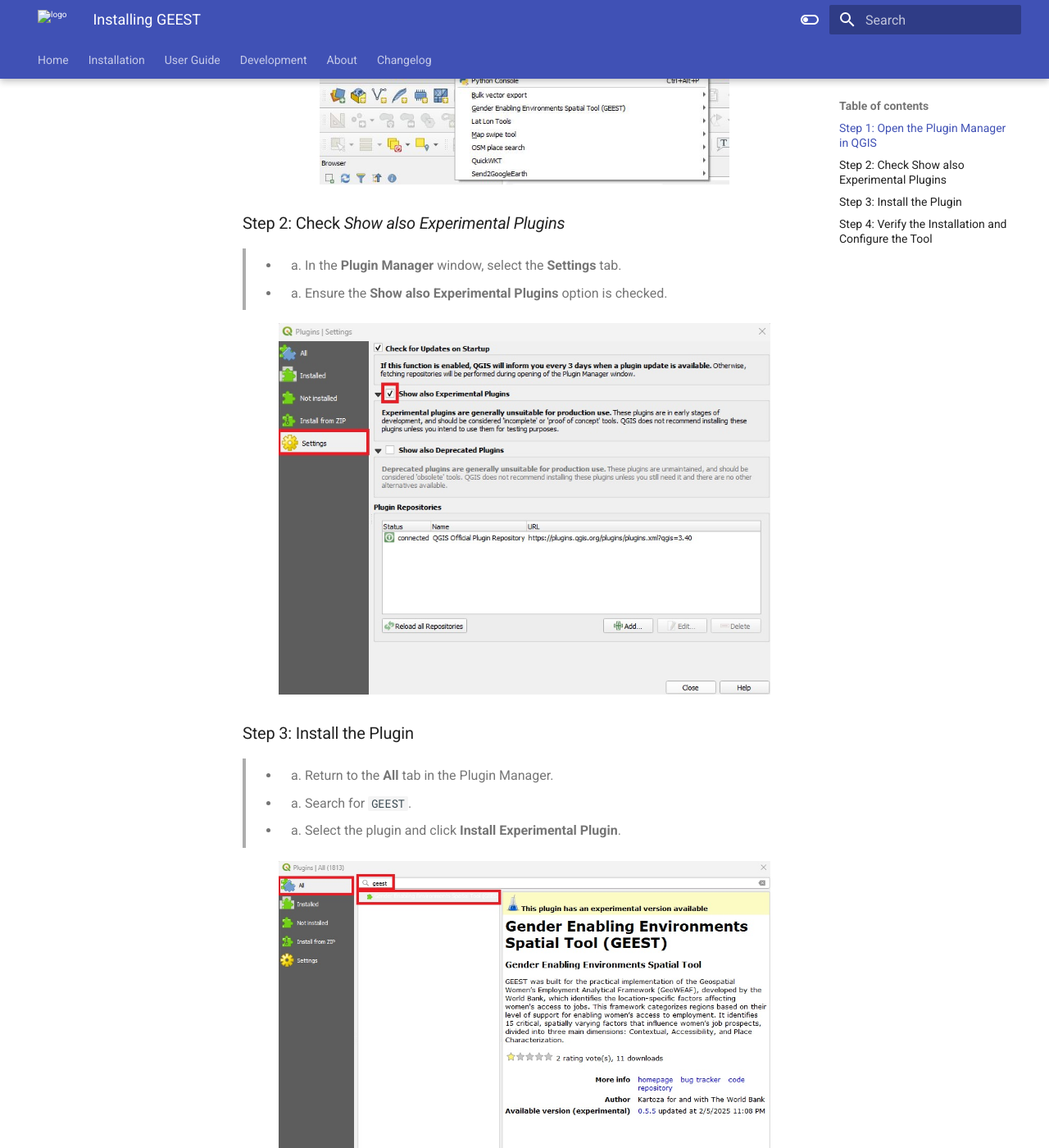
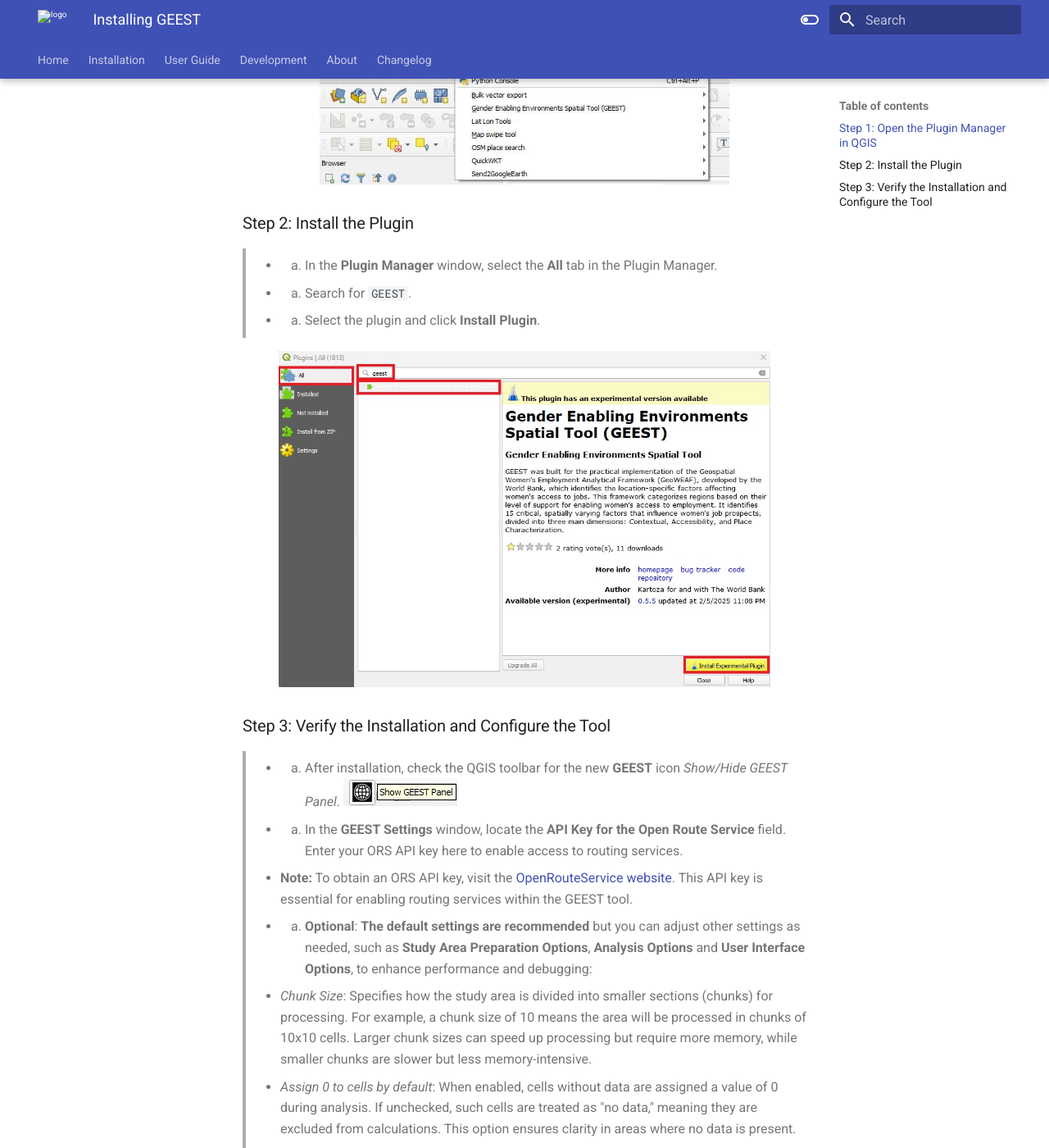
Before and after one commit to worldbank/GEEST, an MkDocs documentation site: the page built from docs/userguide/install.md, in a window 1280 px wide and 1400 px high, scrolled down 381 px. Shown: the whole window at 82% size. Built offline with MkDocs 1.6.1 and Material for MkDocs 9.7.7, drawn with Linux system fonts in a browser that asks for light colours; some of the changed text lies outside the part shown.

Commit message:
Update install.md

```diff
--- a/docs/userguide/install.md
+++ b/docs/userguide/install.md
@@ -11,26 +11,17 @@
   <img src="https://raw.githubusercontent.com/worldbank/GEEST/main/docs/images/new%20images/plugins.JPG" alt="QGIS Plugin Setup" width="500" style="display: block; margin-left: auto; margin-right: auto;" title="Click to enlarge">
 </a>
 
-### Step 2: Check *Show also Experimental Plugins*
+### Step 2: Install the Plugin
 
-> - 1. In the **Plugin Manager** window, select the **Settings** tab.
-> - 2. Ensure the **Show also Experimental Plugins** option is checked.
-
-<a href="https://raw.githubusercontent.com/worldbank/GEEST/main/docs/images/new%20images/plugins%20settings.jpg" target="_blank">
-  <img src="https://raw.githubusercontent.com/worldbank/GEEST/main/docs/images/new%20images/plugins%20settings.jpg" alt="QGIS Plugin Settings" width="600" style="display: block; margin-left: auto; margin-right: auto;" title="Click to enlarge">
-</a>
-
-### Step 3: Install the Plugin
-
-> - 1. Return to the **All** tab in the Plugin Manager.
+> - 1. In the **Plugin Manager** window, select the **All** tab in the Plugin Manager.
 > - 2. Search for `GEEST`.
-> - 3. Select the plugin and click **Install Experimental Plugin**.
+> - 3. Select the plugin and click **Install Plugin**.
 
 <a href="https://raw.githubusercontent.com/worldbank/GEEST/main/docs/images/new%20images/install.jpg" target="_blank">
   <img src="https://raw.githubusercontent.com/worldbank/GEEST/main/docs/images/new%20images/install.jpg" alt="QGIS Plugin Installation" width="600" style="display: block; margin-left: auto; margin-right: auto;" title="Click to enlarge">
 </a>
 
-### Step 4: Verify the Installation and Configure the Tool
+### Step 3: Verify the Installation and Configure the Tool
 
 > - 1. After installation, check the QGIS toolbar for the new **GEEST** icon *Show/Hide GEEST Panel*. [![GEEST Toolbar Icons](https://raw.githubusercontent.com/worldbank/GEEST/main/docs/images/new%20images/icons.jpg)](https://raw.githubusercontent.com/worldbank/GEEST/main/docs/images/new%20images/icons.jpg "Click to enlarge")
 > - 2. In the **GEEST Settings** window, locate the **API Key for the Open Route Service** field. Enter your ORS API key here to enable access to routing services.
```
